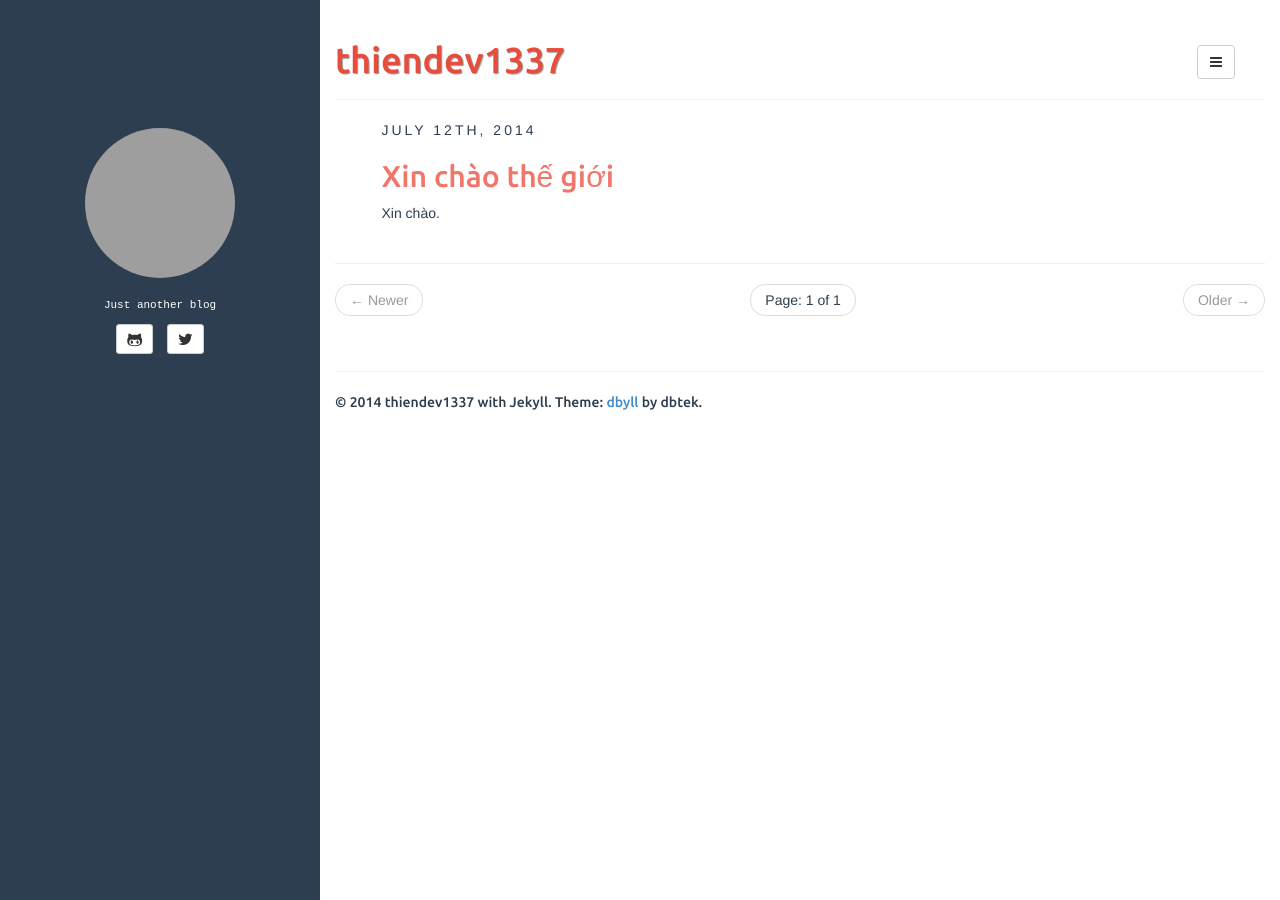
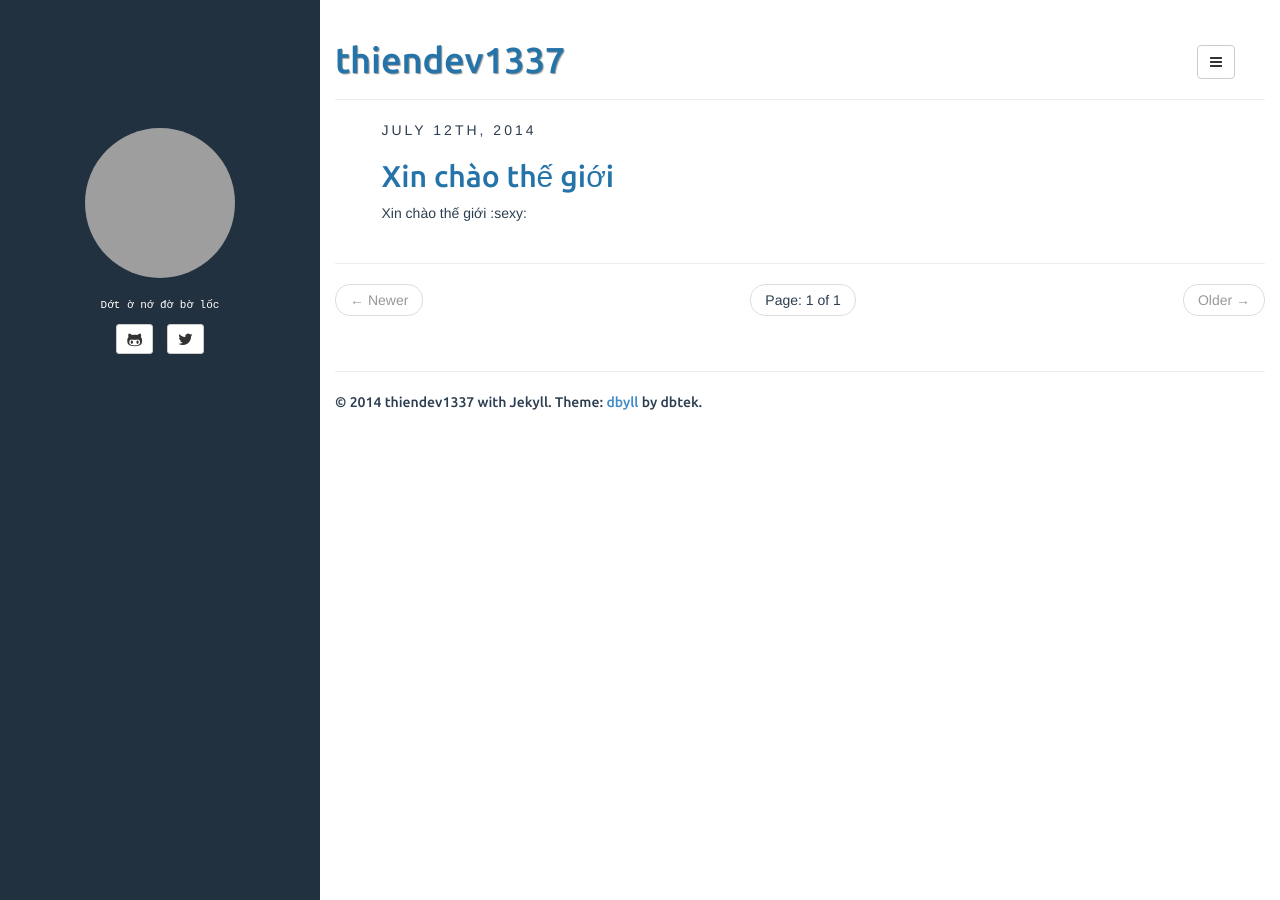
Before and after one commit to phanstasmal/thiendev1337.github.io, a Jekyll site: the page built from index.html, in a window 1280 px wide. Built offline with Jekyll 4.4.1, drawn with Linux system fonts in a browser that asks for light colours; the list of posts is cut into pages by our own code; grey boxes are pictures that could not be loaded.

```diff
--- a/_config.yml
+++ b/_config.yml
@@ -5,6 +5,7 @@ paginate_path: "page:num"
 exclude: ["README.md"] # files to exclude
 pygments: true
 markdown: kramdown
+url: https://thiendev1337.github.io
 
 
 defaults:
@@ -14,12 +15,12 @@ defaults:
     values:
       title: thiendev1337
 
-description: Just another blog
+description: Dớt ờ nớ đờ bờ lốc
 author:
   name: thiendev1337
   github: thiendev1337
   twitter: thiendev1337
-  bio: Just another blog
+  bio: Dớt ờ nớ đờ bờ lốc
   email_md5: ebdd75eefbfe7708d5ac1d025c4abc57
 
 rss_path: feed.xml
--- a/_includes/default.html
+++ b/_includes/default.html
@@ -7,6 +7,8 @@
 	<meta name="description" content="{{ page.description }}">
 	{% endif %}
 	<meta name="author" content="{{ site.author.name }}">
+
+	<meta property="fb:app_id" content="1439953396279270"/>
 
 	<!-- Enable responsive viewport -->
 	<meta name="viewport" content="width=device-width, initial-scale=1.0">
@@ -21,6 +23,7 @@
 	<link href="{{ site.BASE_PATH }}/assets/resources/font-awesome/css/font-awesome.min.css" rel="stylesheet">
 	<link href="{{ site.BASE_PATH }}/assets/resources/syntax/syntax.css" rel="stylesheet">
 	<link href="{{ site.BASE_PATH }}/assets/css/style.css" rel="stylesheet">
+	<link href="{{ site.BASE_PATH }}/assets/css/main.css" rel="stylesheet">
 
 	<!-- Le fav and touch icons -->
 	<!-- Update these with your own images
--- a/_includes/post.html
+++ b/_includes/post.html
@@ -114,6 +114,12 @@
 		</ul>
 
 		<hr>
+
+		{% if page.comments %}
+		<h2>Comments</h2>
+		<div class="fb-comments" data-href="{{ site.url }}{{ page.url }}" data-num-posts="5" data-width="100%"></div>
+		{% endif %}
+
 	</div>
 
 	<div class="col-sm-2 sidebar-2">
--- /dev/null
+++ b/assets/css/main.css
@@ -0,0 +1,32 @@
+.sidebar {
+  background-color: #22313F;
+}
+
+.project-btn {
+  text-align: right;
+  margin-bottom: 20px;
+  margin-right: 15px;
+}
+
+.project-btn a {
+  min-width: 105px;
+}
+
+.page-header {
+  color: #2574A9;
+  text-shadow: 1px 1px 1px rgba(150, 150, 150, 1);
+}
+
+article.home h1 a,
+article.home h2 a,
+article.home h3 a,
+article.home h4 a {
+  color: #2574A9;
+}
+
+article.home h1 a:hover,
+article.home h2 a:hover,
+article.home h3 a:hover,
+article.home h4 a:hover {
+  color: #22A7F0;
+}
```
Also changed, not shown: other parts of _includes/default.html (+17 -0 lines), _posts/2014-07-12-hello-world.md (deleted, +0 -7 lines), _posts/2014-07-12-xin-chao-the-gioi.md (added, +8 -0 lines).
